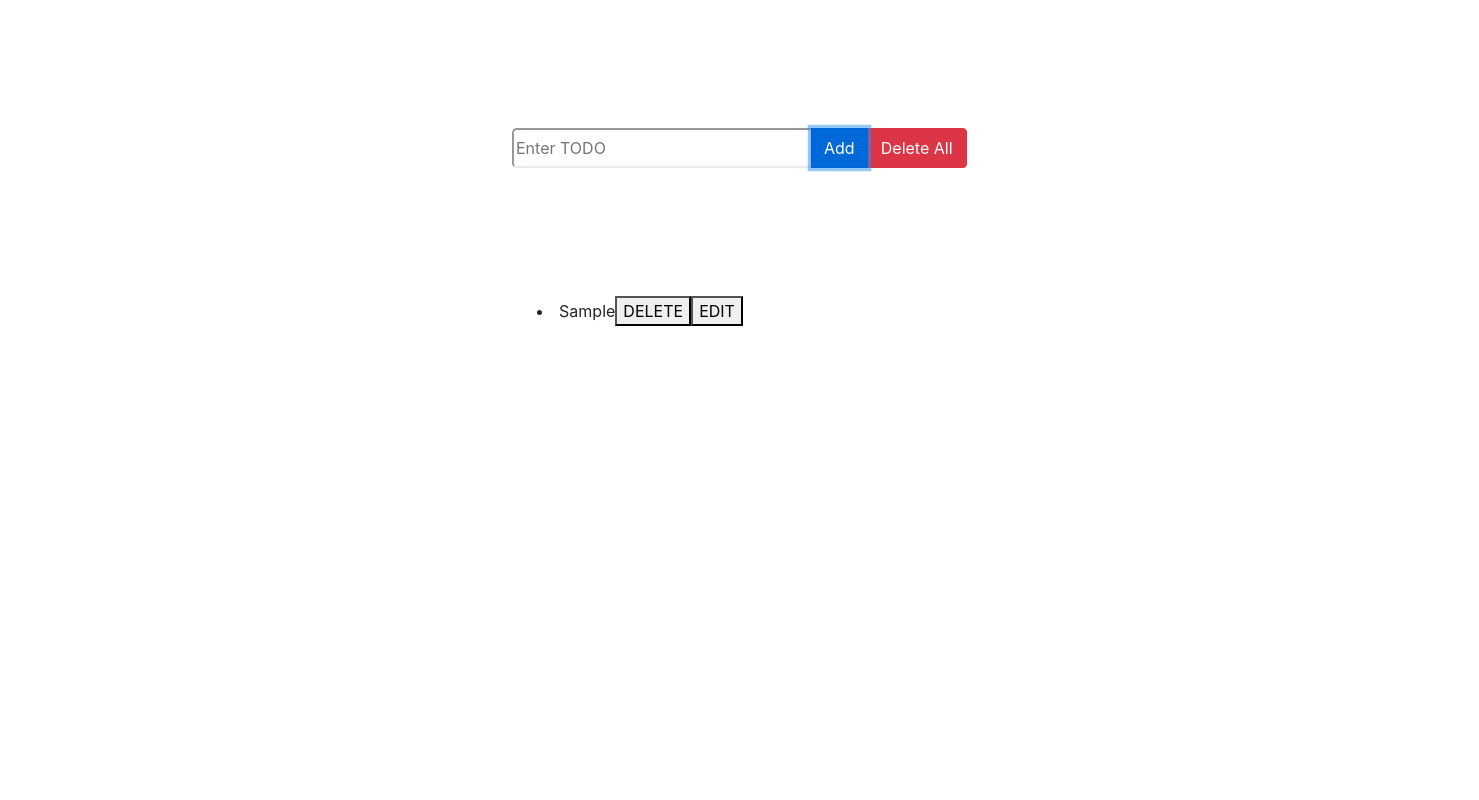
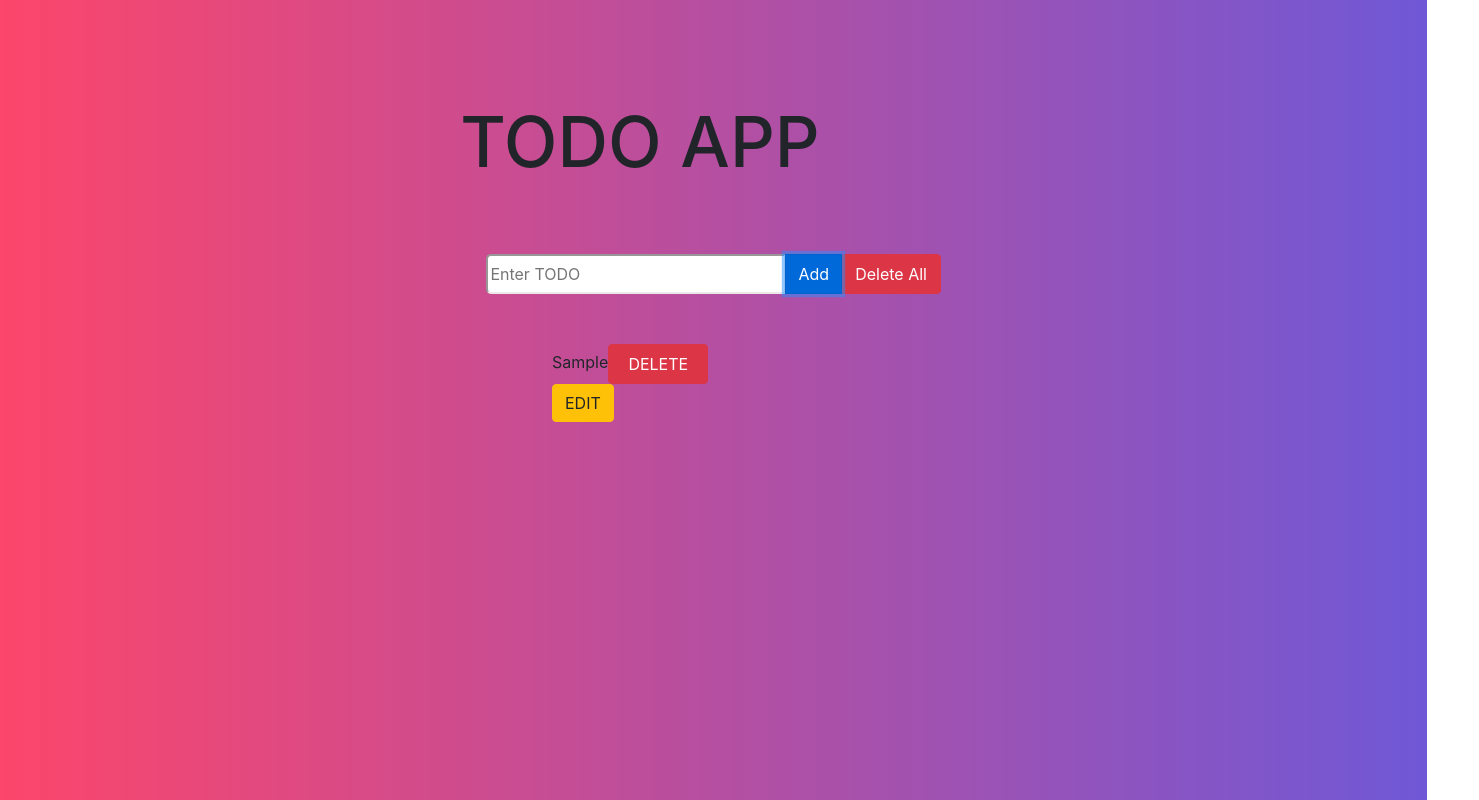
Before and after one commit to HaseebAliKhan/TODO-app, a plain HTML site: page index.html in a window 1280 px wide. Both pictures are taken after typing "Sample" into the empty fields and a click on the button "Add". Shown: the whole page, 1479 px wide, since content can reach past the window. Drawn offline with nearby package versions, Linux system fonts and the light colour scheme.

Commit message:
Add files via upload

```diff
--- a/app.js
+++ b/app.js
@@ -1,11 +1,14 @@
 var list = document.getElementById("list")
+
 
 function add_items() {
     var todo_items = document.getElementById("todo_items");
-    var li = document.createElement("li");
+    var li = document.createElement("ul");
     var LiText = document.createTextNode(todo_items.value);
     li.appendChild(LiText);
-    var delbtn = document.createElement('button');
+    var delbtn = document.createElement('button',);
+    delbtn.setAttribute("class","btn btn-danger");
+
     var delText = document.createTextNode("DELETE");
     delbtn.appendChild(delText);
     li.appendChild(delbtn);
@@ -16,6 +19,7 @@ function add_items() {
     EDIT.appendChild(EDITText);
     li.appendChild(EDIT);
     EDIT.setAttribute("onclick","EDITItems(this)")
+    EDIT.setAttribute("class","btn btn-warning")
     list.appendChild(li);
     todo_items.value=""
 
--- a/index.html
+++ b/index.html
@@ -8,6 +8,7 @@
     <link rel="stylesheet" href="https://stackpath.bootstrapcdn.com/bootstrap/4.5.2/css/bootstrap.min.css" integrity="sha384-JcKb8q3iqJ61gNV9KGb8thSsNjpSL0n8PARn9HuZOnIxN0hoP+VmmDGMN5t9UJ0Z" crossorigin="anonymous">
 </head>
 <body >
+    <h1 class="heading">TODO APP</h1>
     <div class="cen btn-group btn-group-toggle ">
         <input class="in " type="text" id="todo_items" placeholder="Enter TODO">
         <button class="btn  btn-primary" onclick="add_items()">Add</button>
@@ -20,8 +21,8 @@
     </div>
 
 
-
-
+    <canvas class="background"></canvas>
+    <script src="particles.js-master/dist/particles.min.js"></script>
     <script src="app.js"></script>
 </body>
 </html>
--- a/style.css
+++ b/style.css
@@ -1,7 +1,7 @@
 .cen{
     display: flex;
     justify-content: center;
-    margin: 10% 40%;
+    margin: 50px 38%;
 
 }
 .btn-primary , {
@@ -29,3 +29,27 @@
 
 
 }
+html,
+body {
+  margin: 0;
+  padding: 0;
+  background-image:url(cool-background.png);
+}
+
+.background {
+  position: absolute;
+  display: block;
+  top: 0;
+  left: 0;
+  z-index: 0;
+}
+
+.heading{
+    text-align:center ;
+    margin-top: 100px;
+    margin-bottom: 20px;
+    font-size: 70px;
+}
+.btn-warning{
+    padding: 0px; !imported
+}
```
Also changed, not shown: cool-background.png (added).
